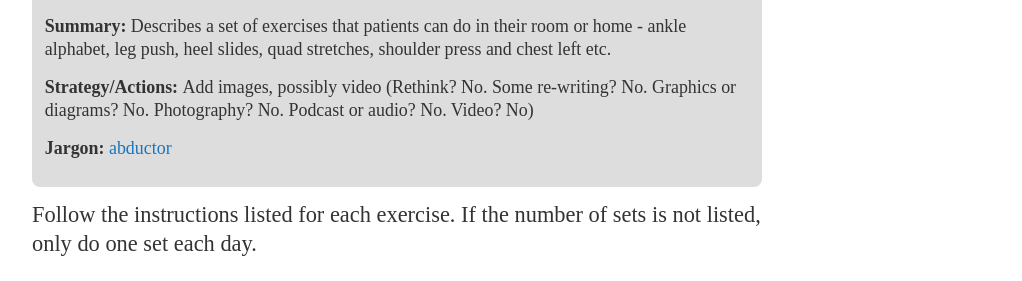
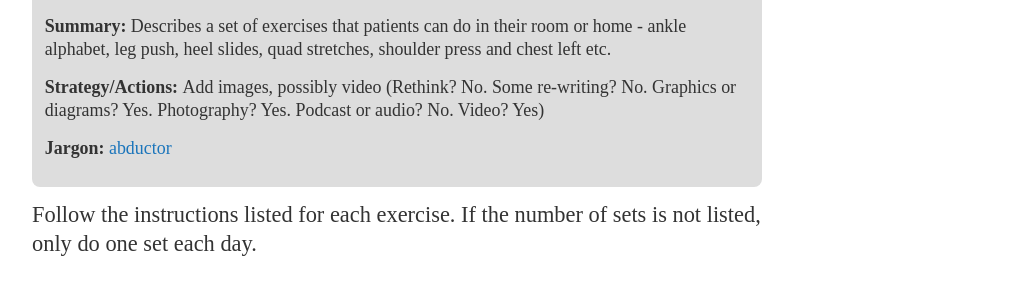
Before and after one commit to mskccpatiented/contentaudit, a Jekyll site: the page built from _posts/2012-10-29-sct-exercise-program-level-1.md, in a window 1280 px wide and 900 px high. Shown: the part 210-491 px from the top of the window, without its empty margins (128-1150 px from the left). Built offline with Jekyll 4.4.1, drawn with Linux system fonts in a browser that asks for light colours; Markdown is read by kramdown in place of the engine named in the settings.

```diff
--- a/_posts/2012-10-29-sct-exercise-program-level-1.md
+++ b/_posts/2012-10-29-sct-exercise-program-level-1.md
@@ -9,7 +9,7 @@ categories: ['Patient and Caregiver Supportive Services']
 tags: []
 summary: Describes a set of exercises that patients can do in their room or home - ankle alphabet, leg push, heel slides, quad stretches, shoulder press and chest left etc.
 notes:
-strategy: Add images, possibly video (Rethink? No. Some re-writing? No. Graphics or diagrams? No. Photography? No. Podcast or audio? No. Video? No)
+strategy: Add images, possibly video (Rethink? No. Some re-writing? No. Graphics or diagrams? Yes. Photography? Yes. Podcast or audio? No. Video? Yes)
 status: formatted
 date: 29-10-2012
 ---
```
Also changed, not shown: 2 other files.
